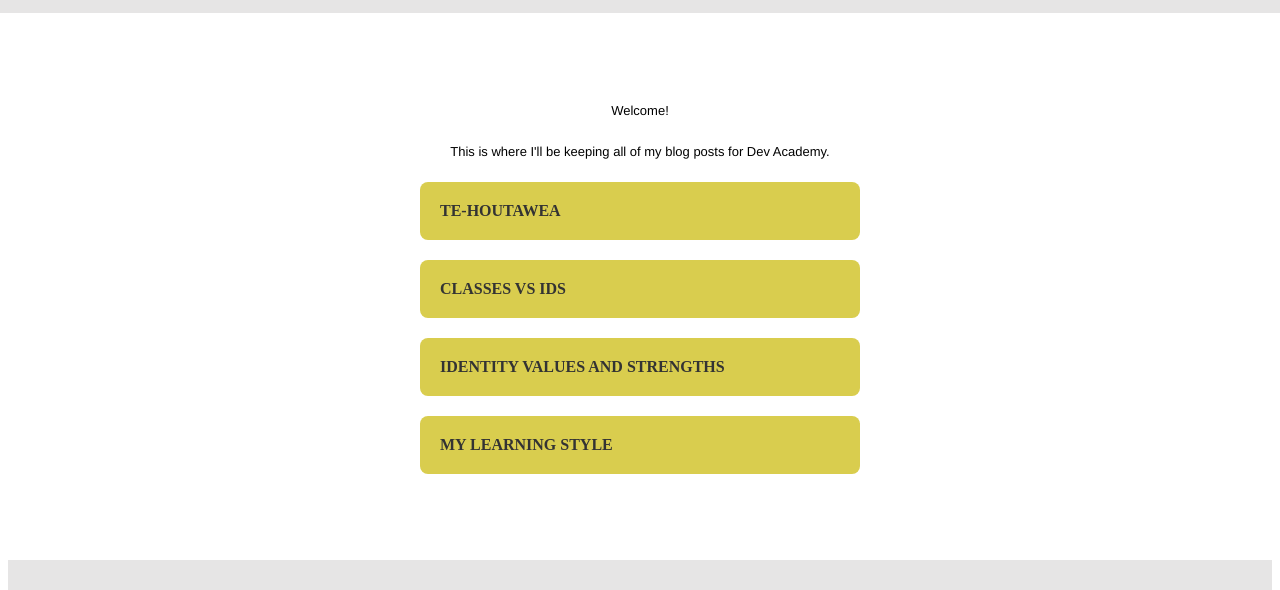
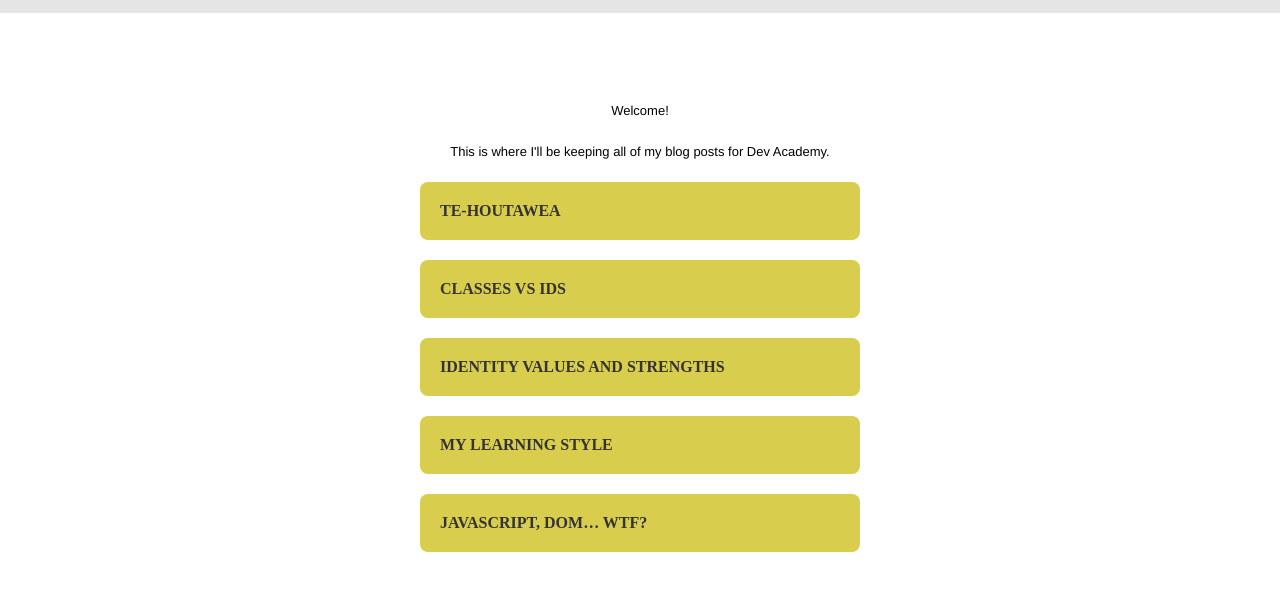
Before and after one commit to laura-ellen-harris/laura-ellen-harris.github.io, a plain HTML site: page index.html in a window 1280 px wide. Shown: the part 86-676 px from the top of the page. Drawn offline with Linux system fonts and the light colour scheme.

Commit message:
index update

```diff
--- a/index.html
+++ b/index.html
@@ -43,6 +43,8 @@
         <a href="blog/html-css.html" class="button">CLASSES VS IDS</a>
         <a href="blog/identity-strengths.html" class="button">IDENTITY VALUES AND STRENGTHS</a>
         <a href="blog/learning-style.html" class="button">MY LEARNING STYLE</a>
+        <a href="blog/javascript-dom.html" class="button">JAVASCRIPT, DOM… WTF?</a>
+
       </p>
     </div>
 
```
